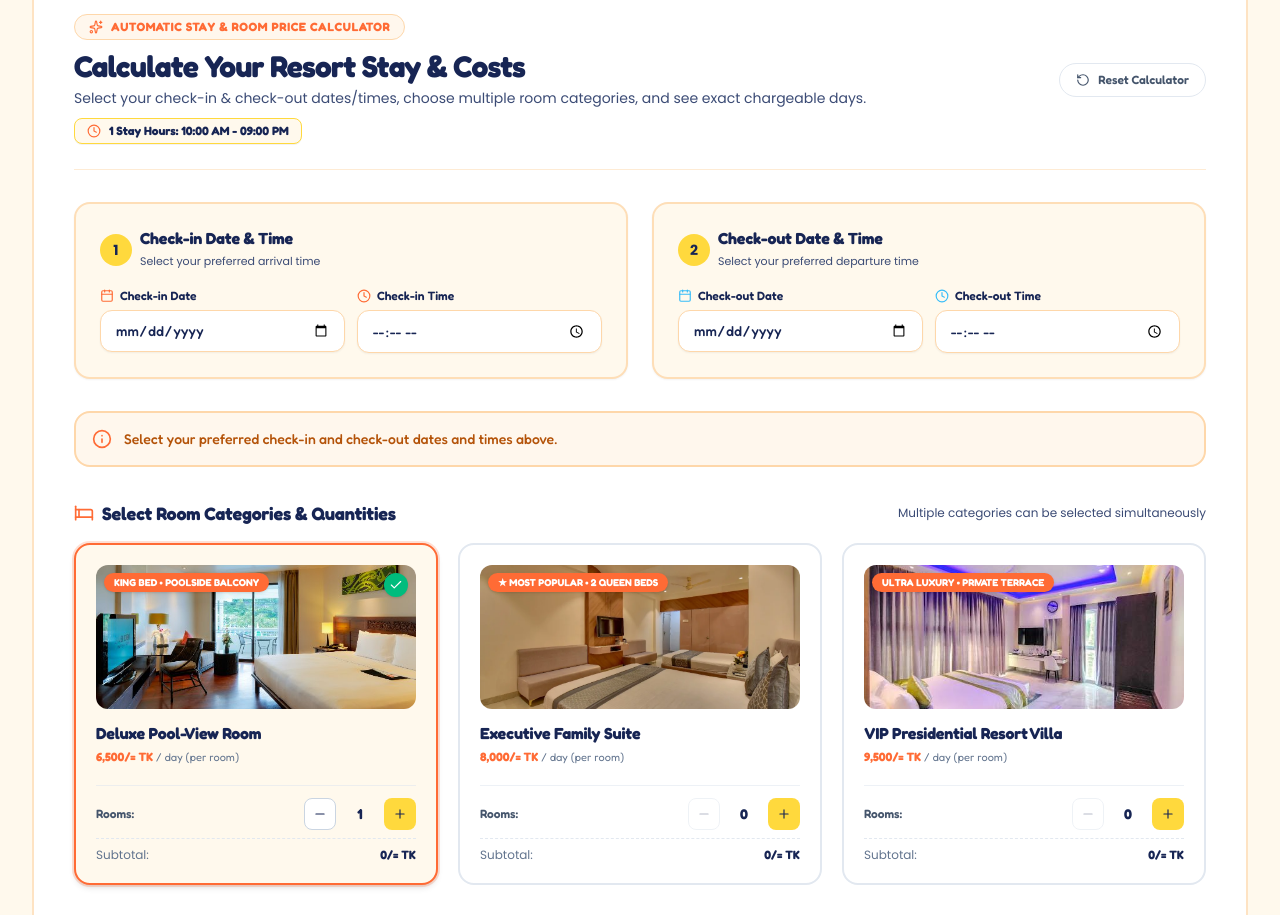
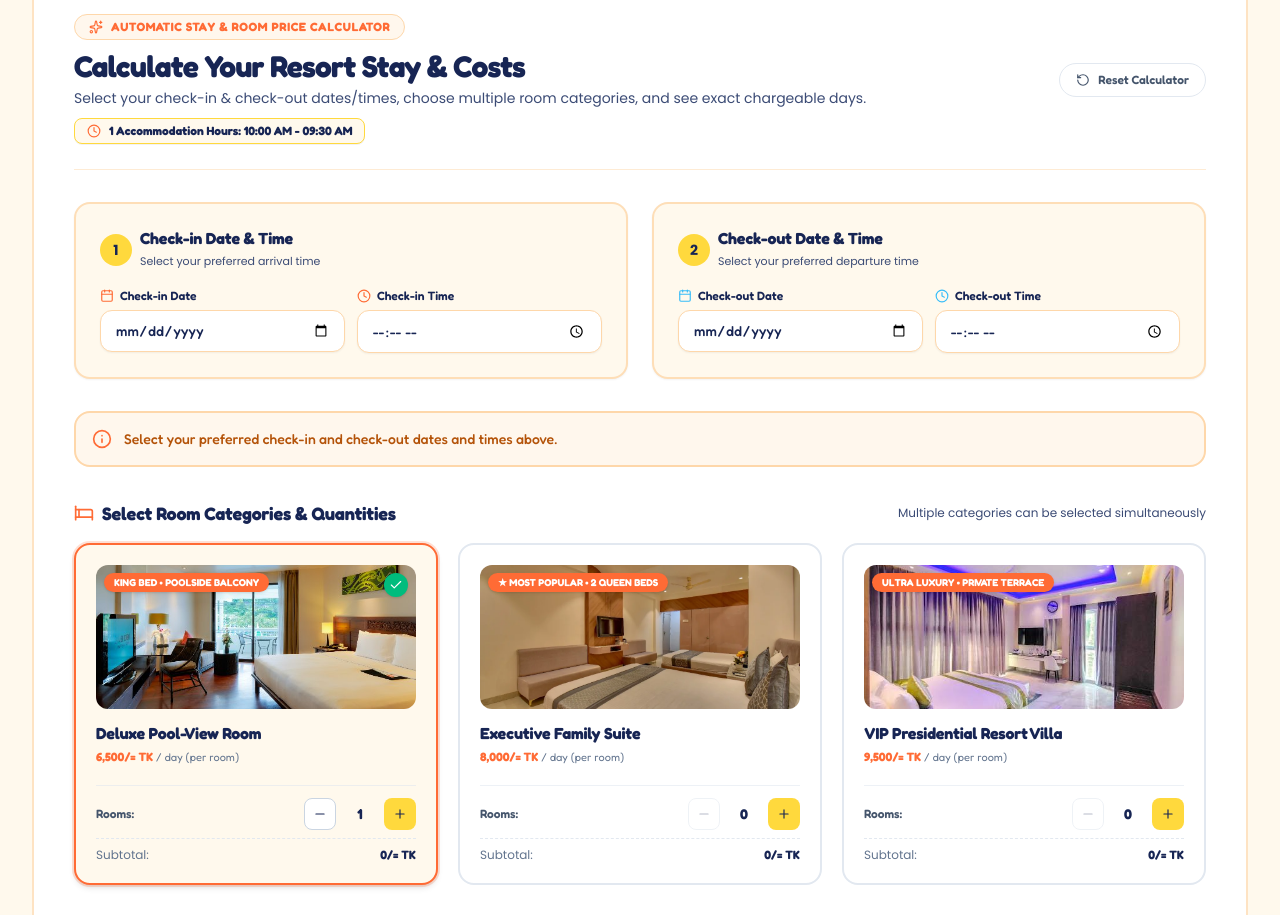
Before and after one commit to mahin1710/Amusement-Park-Web, a Next.js app in the folder frontend/: page / in a window 1280 px wide. Shown: the part 6506-7421 px from the top of the page. Built offline with nearby package versions, Linux system fonts and the light colour scheme; no server answers.

Commit message:
Update stay hours badge text to 1 Accommodation Hours: 10:00 AM - 09:30 AM

```diff
--- a/frontend/src/components/home/StayPriceCalculator.tsx
+++ b/frontend/src/components/home/StayPriceCalculator.tsx
@@ -186,8 +186,8 @@ export function StayPriceCalculator() {
             <Clock className="w-3.5 h-3.5 text-[#FF6B35]" />
             <span>
               {isBangla
-                ? "১ স্টে আওয়ার্স: ১০:০০ AM - ০৯:০০ PM"
-                : "1 Stay Hours: 10:00 AM - 09:00 PM"}
+                ? "১ অ্যাকোমোডেশন আওয়ার্স: ১০:০০ AM - ০৯:৩০ AM"
+                : "1 Accommodation Hours: 10:00 AM - 09:30 AM"}
             </span>
           </div>
         </div>
```
Also changed, not shown: 1 other file (tests, documents, lock files or other folders).
